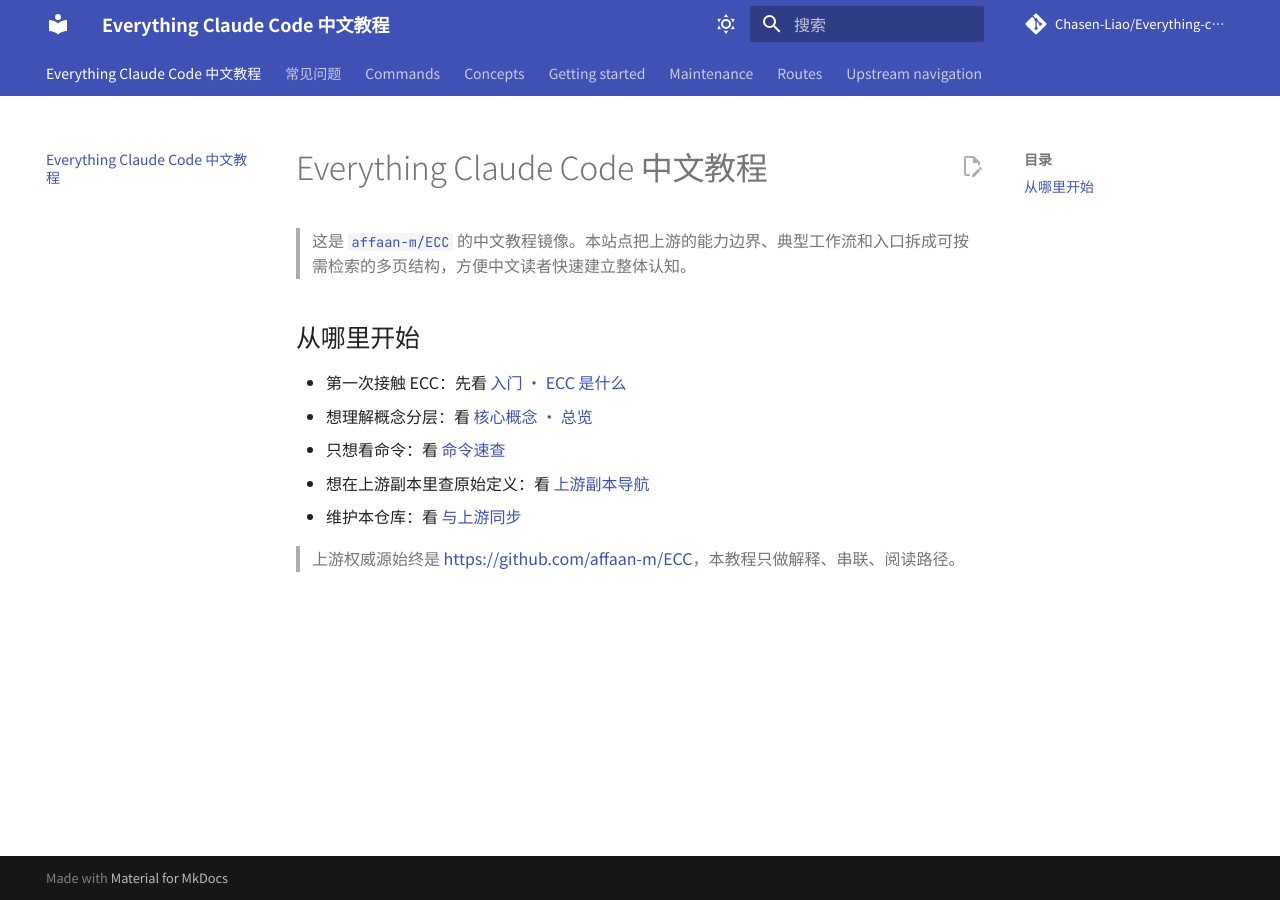
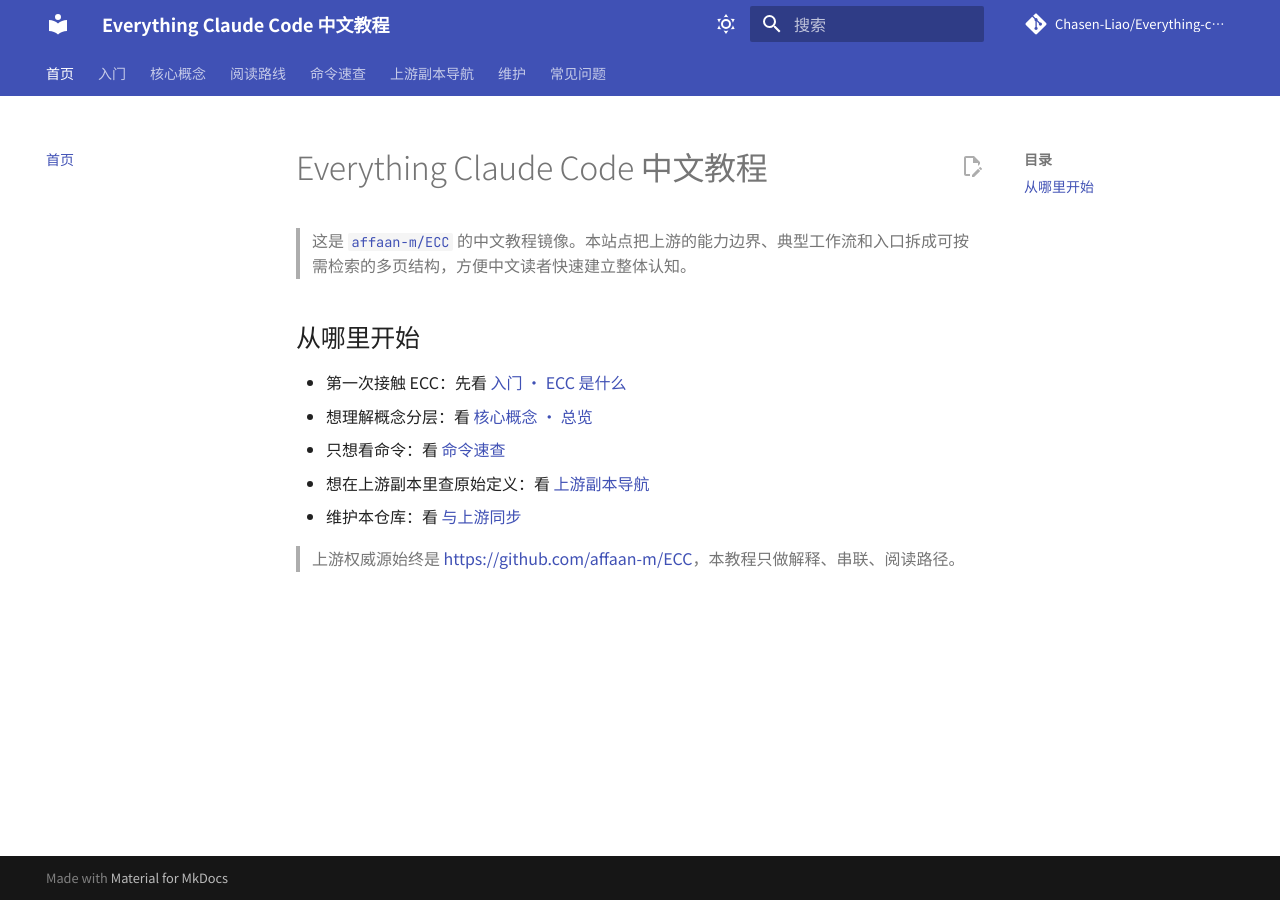
Before and after one commit to Chasen-Liao/Everything-claude-code-Doc, an MkDocs documentation site: the page built from docs/index.md, in a window 1280 px wide. Built offline with MkDocs 1.6.1 and Material for MkDocs 9.7.7, drawn with Linux system fonts in a browser that asks for light colours; comment, search, counter and statistics services are not loaded; part of the change alters nothing that is shown.

Commit message:
chore(pages): 补全 mkdocs.yml 的 nav 段
按信息架构定义侧边栏顺序：入门 / 核心概念 / 阅读路线 /
命令速查 / 上游副本导航 / 维护 / 常见问题。

Co-Authored-By: Claude Opus 4.7 <noreply@anthropic.com>

```diff
--- a/mkdocs.yml
+++ b/mkdocs.yml
@@ -64,3 +64,26 @@ markdown_extensions:
 
 extra_css:
   - assets/extra.css
+
+nav:
+  - 首页: index.md
+  - 入门:
+      - ECC 是什么: getting-started/what-is-ecc.md
+      - 适合谁看: getting-started/who-is-this-for.md
+      - 快速开始: getting-started/quickstart.md
+  - 核心概念:
+      - 总览: concepts/overview.md
+      - 组件:Agent/Skill/Command: concepts/agent-vs-skill-vs-command.md
+      - 常见误解: concepts/misconceptions.md
+  - 阅读路线: routes/index.md
+  - 命令速查:
+      - 总览: commands/index.md
+      - 最常用: commands/most-used.md
+      - 按场景: commands/by-scenario.md
+      - 按语言: commands/by-language.md
+  - 上游副本导航:
+      - 总览: upstream-navigation/index.md
+      - 按目录: upstream-navigation/by-directory.md
+  - 维护:
+      - 与上游同步: maintenance/sync-upstream.md
+  - 常见问题: faq.md
```
